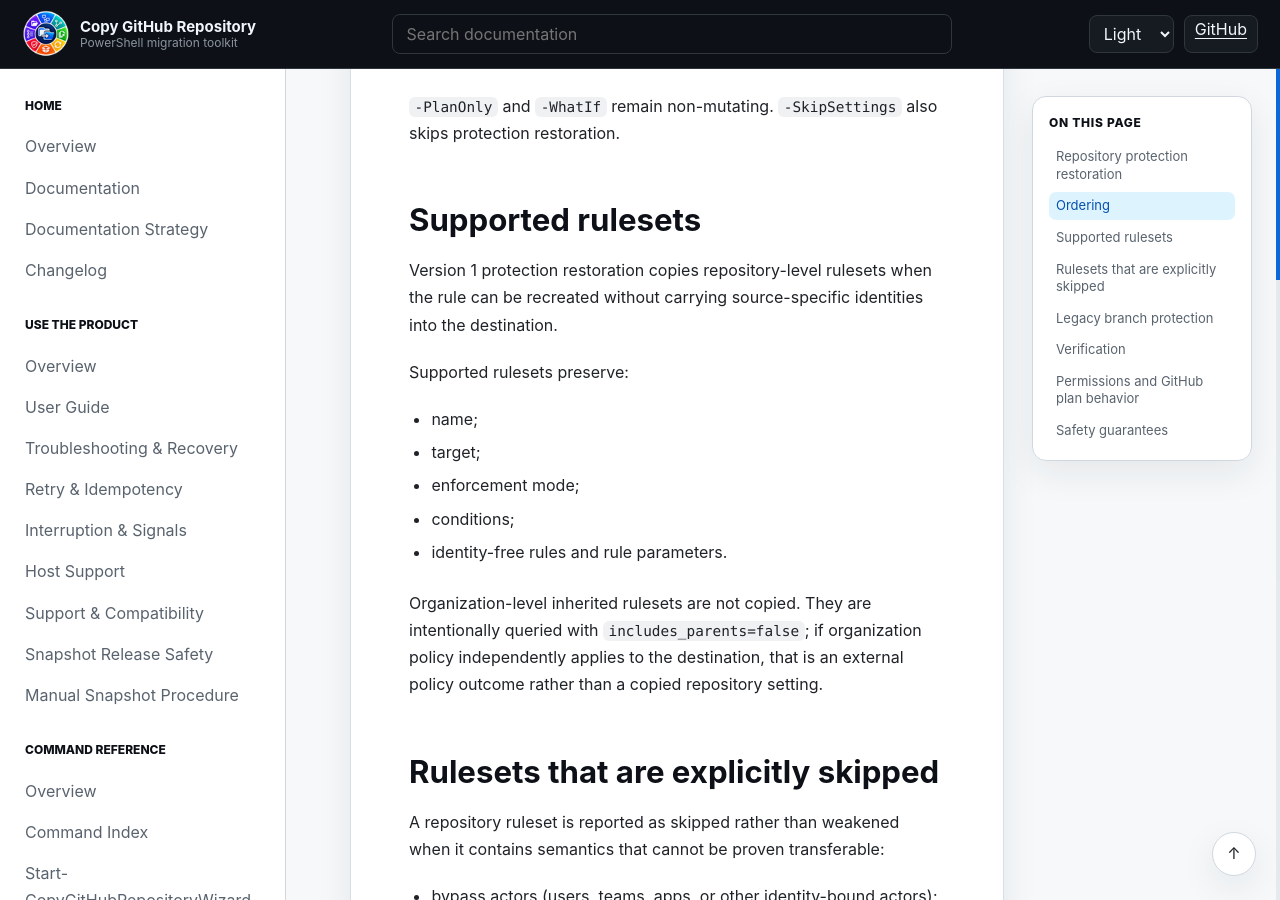
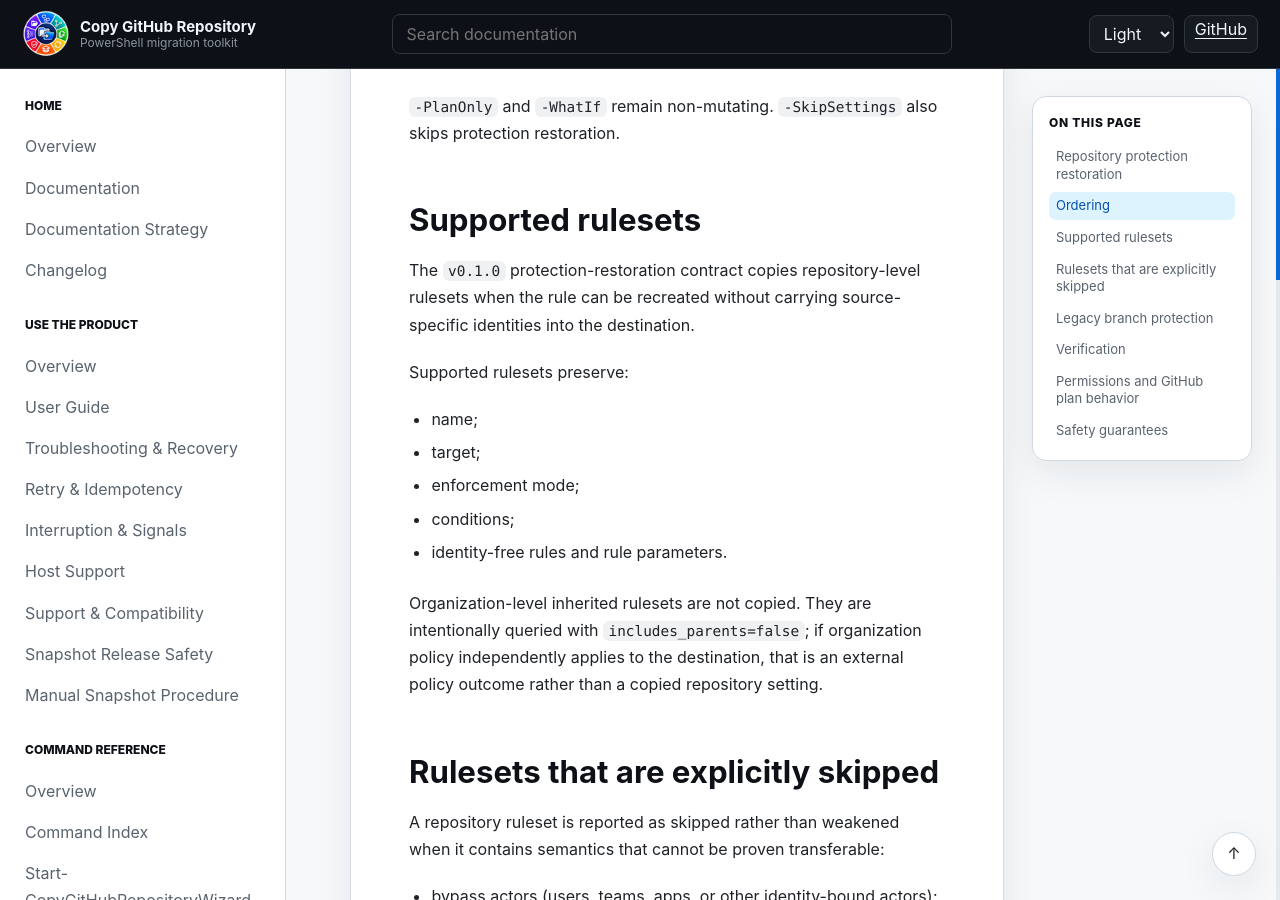
Before and after one commit to infoconex/copy-github-repo, a Jekyll site: the page built from docs/user/protection-restoration.md, in a window 1280 px wide and 900 px high, scrolled down 843 px. Built offline with Jekyll 4.4.1, drawn with Linux system fonts in a browser that asks for light colours; our own code applies the rules of GitHub Pages for plain Markdown files.

Commit message:
Use v0.1.0 protection terminology

```diff
--- a/docs/user/protection-restoration.md
+++ b/docs/user/protection-restoration.md
@@ -20,7 +20,7 @@ For mutating Snapshot and FullHistory flows, the intended order is:
 
 ## Supported rulesets
 
-Version 1 protection restoration copies repository-level rulesets when the rule can be recreated without carrying source-specific identities into the destination.
+The `v0.1.0` protection-restoration contract copies repository-level rulesets when the rule can be recreated without carrying source-specific identities into the destination.
 
 Supported rulesets preserve:
 
```
